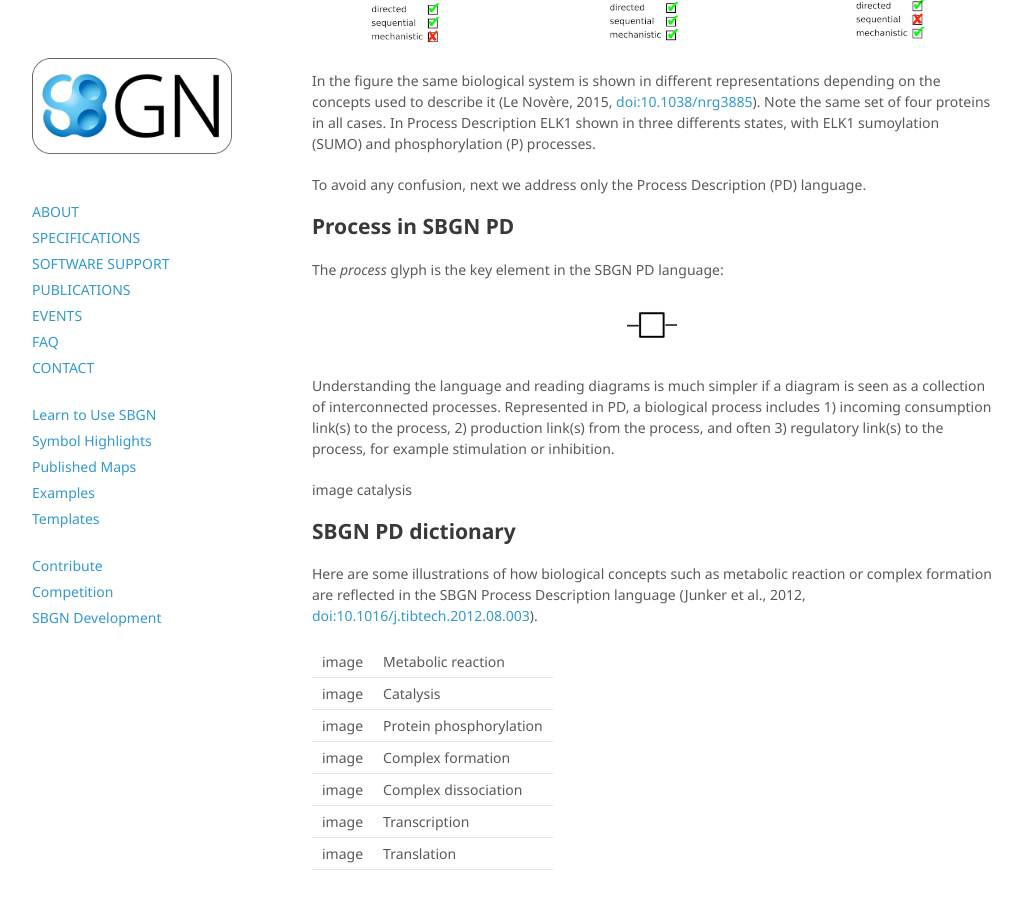
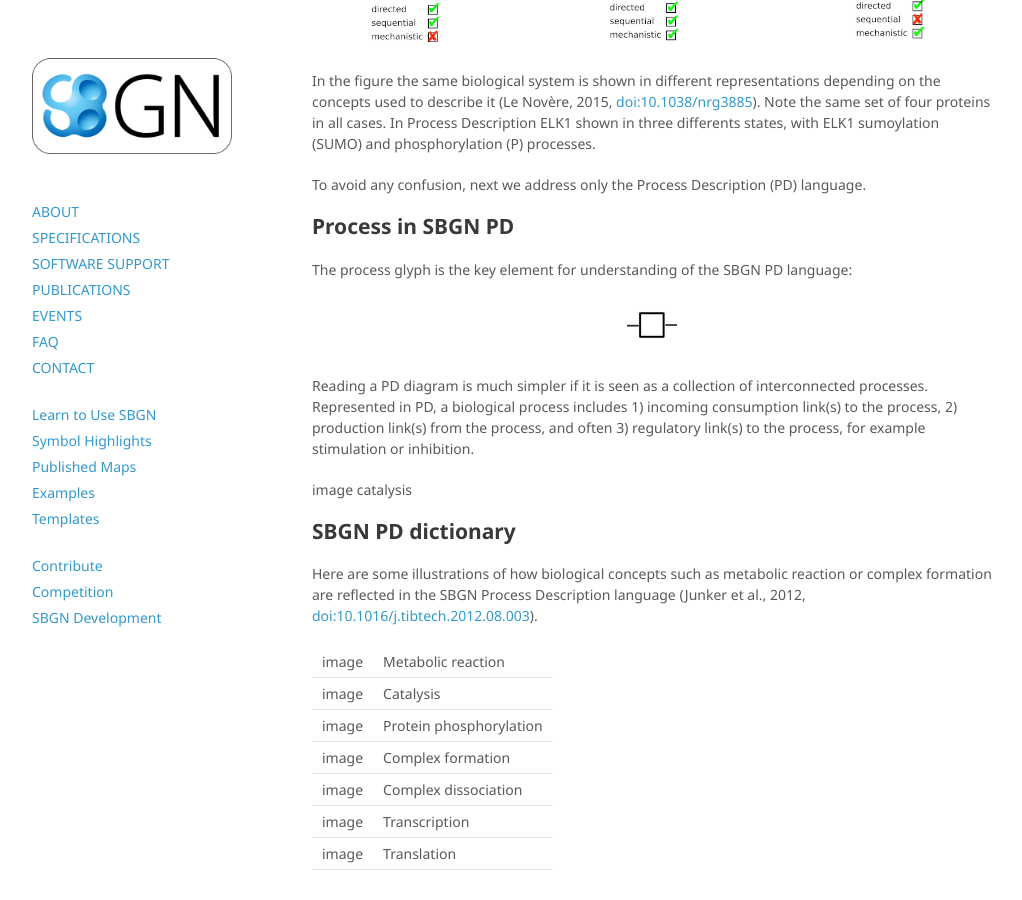
Before and after one commit to sbgn/sbgn, a Jekyll site: the page built from docs/learning_sbgn.md, in a window 1280 px wide and 900 px high, scrolled down 494 px. Shown: the whole window, without its empty margins (128-1150 px from the left). Built offline with Jekyll 4.4.1, drawn with Linux system fonts in a browser that asks for light colours; nearby versions of some CDN libraries.

Commit message:
Update learning_sbgn.md

```diff
--- a/docs/learning_sbgn.md
+++ b/docs/learning_sbgn.md
@@ -20,13 +20,13 @@ permalink: /learning_sbgn
 
 ## Process in SBGN PD
 
-<p>The <i>process</i> glyph is the key element in the SBGN PD language: </p>
+<p>The process glyph is the key element for understanding of the SBGN PD language: </p>
 
 <p style="text-align:center;"><img src="/sbgn/images/learning/processglyph150.png" alt="Process" style="width:50px;height:50px;"></p>
 
 <!--&emsp;<img src="/sbgn/images/learning/processglyph150.png" alt="Process" style="width:50px;height:50px;">-->
 
-<p>Understanding the language and reading diagrams is much simpler if a diagram is seen as a collection of interconnected processes. Represented in PD, a biological process includes 1) incoming consumption link(s) to the process, 2) production link(s) from the process, and often 3) regulatory link(s) to the process, for example stimulation or inhibition.</p>
+<p>Reading a PD diagram is much simpler if it is seen as a collection of interconnected processes. Represented in PD, a biological process includes 1) incoming consumption link(s) to the process, 2) production link(s) from the process, and often 3) regulatory link(s) to the process, for example stimulation or inhibition.</p>
 
 image catalysis
 
```
